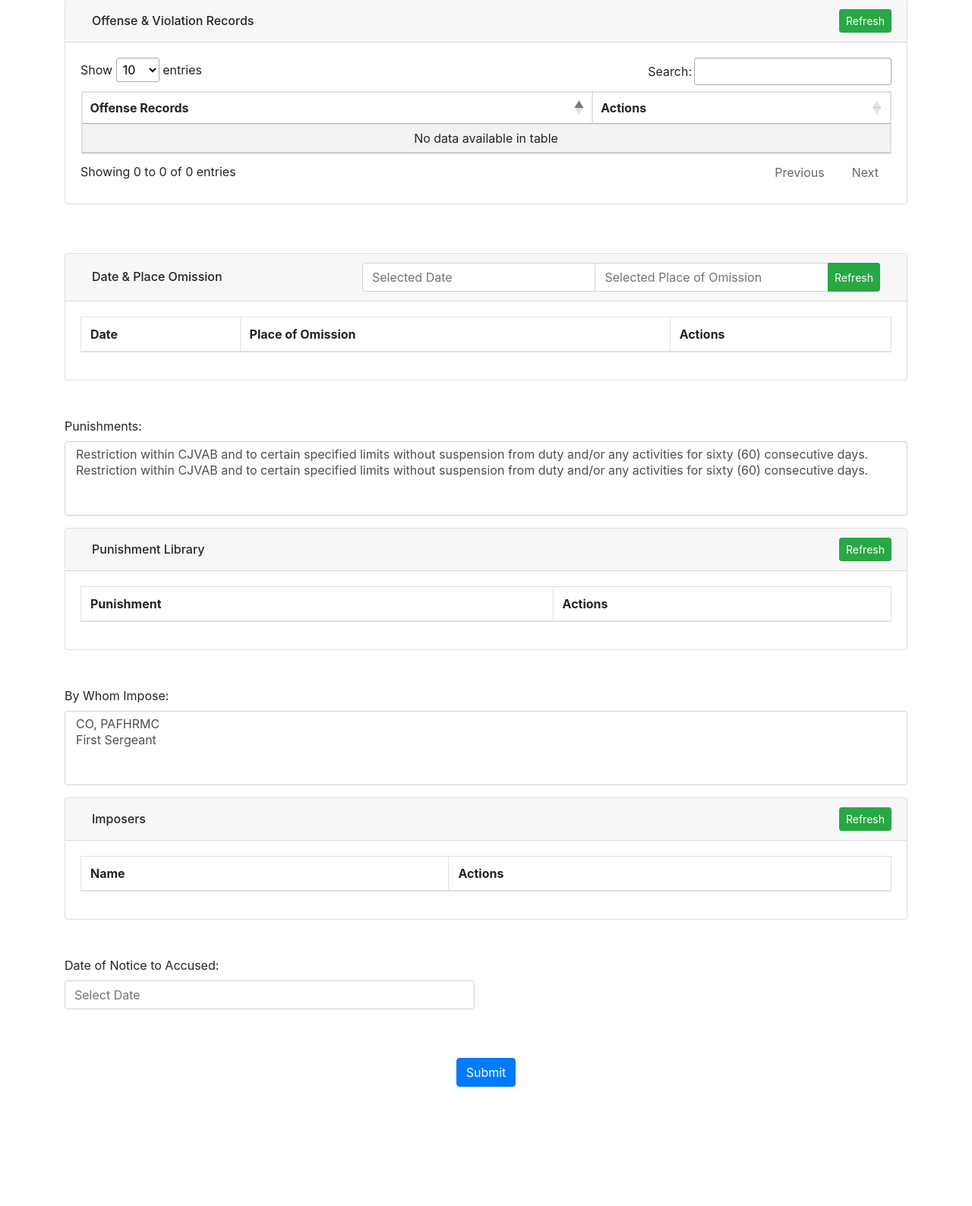
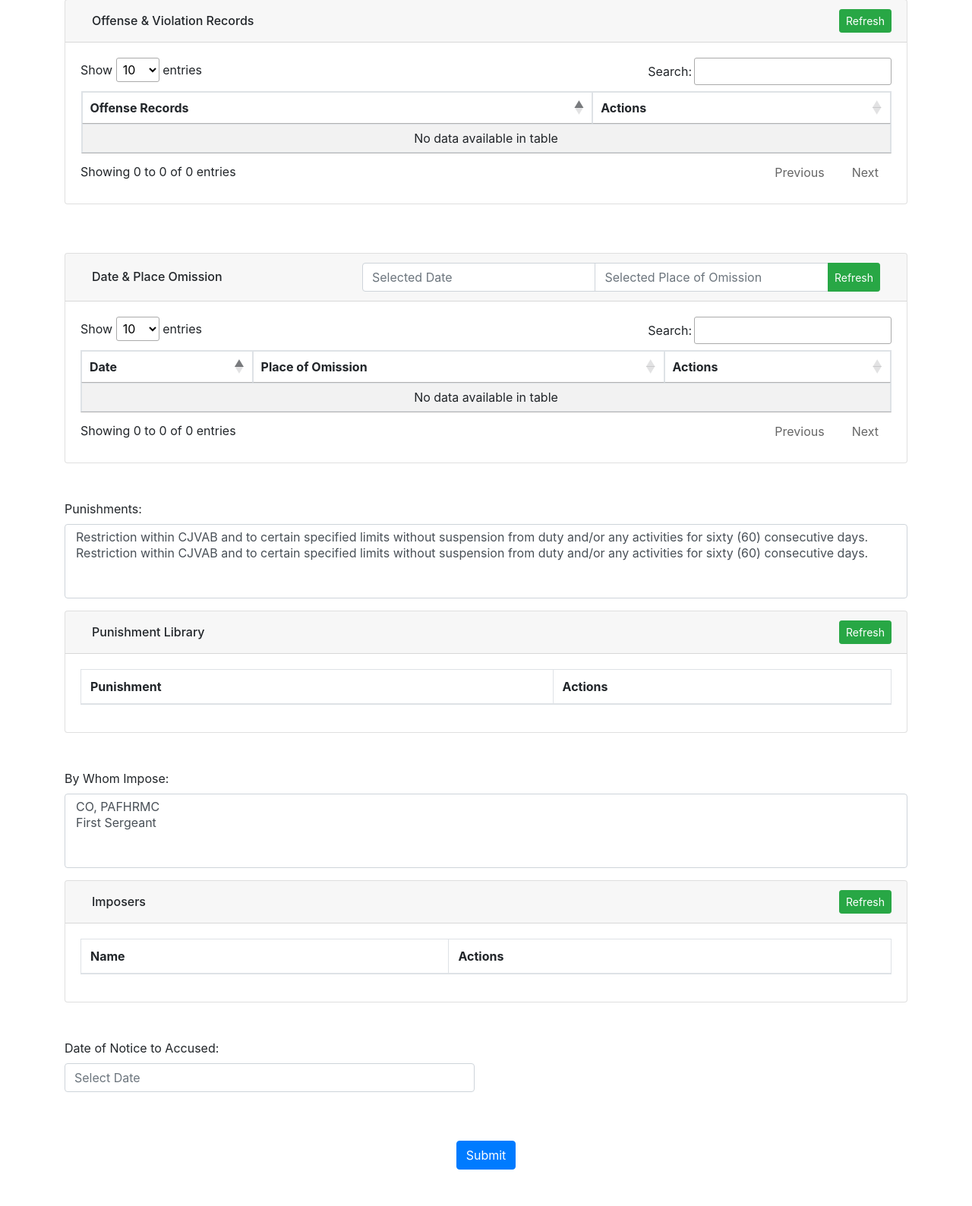
Before and after one commit to codefilterPH/PunishmentBook, a Django app: page /submit-offense/ in a window 1280 px wide. Shown: the part 819-2407 px from the top of the page at 76% size. Before the commit the page ends 2250 px from the top, so only its background shows below. Run offline with Django 4.2, Linux system fonts and the light colour scheme; data that the repository does not hold is empty; some libraries are stand-ins or nearby versions.

Commit message:
Basic layout for offense submisstion

```diff
--- /dev/null
+++ b/book/static/js/load_dt_omission.js
@@ -0,0 +1,26 @@
+function initializeOmissionDataTable() {
+
+    var omissionTable = $('#placeOmissionTable').DataTable({
+        serverSide: true,
+        processing: true,
+        ajax: {
+            url: '/get-place-omission/',
+            type: 'GET',
+        },
+        columns: [
+            { data: 'place' },
+            { data: 'date' },
+            { data: 'actions' }
+        ]
+    });
+
+    // Function to refresh the DataTable
+    function fetchPlaceOmission() {
+        omissionTable.ajax.reload();
+    }
+
+    // Trigger DataTable refresh when the button is clicked
+    $('#refreshOmission').on('click', function () {
+        fetchPlaceOmission();
+    });
+}
--- a/book/templates/book/punishment_book_page.html
+++ b/book/templates/book/punishment_book_page.html
@@ -13,7 +13,6 @@
     <link href="https://cdn.datatables.net/v/bs5/dt-1.13.6/datatables.min.css" rel="stylesheet">
     <link rel="stylesheet" href="https://cdnjs.cloudflare.com/ajax/libs/bootstrap-datetimepicker/4.17.47/css/bootstrap-datetimepicker.min.css">
     <link rel="stylesheet" href="https://cdn.jsdelivr.net/npm/sweetalert2@10/dist/sweetalert2.min.css">
-
 
     {% endblock %}
 </head>
@@ -73,6 +72,7 @@
         <!-- VIOLATIONS -->
         <div class="container mt-5 mb-5">
             <div class="row">
+
                 <div class="col-sm-12 col-md-12 col-lg-12">
                     <div class="form-group">
                         <label for="offenseList">Violations:</label>
@@ -112,6 +112,7 @@
         <!-- DATE & PLACE OMISSION -->
         <div class="container mt-5 mb-5 pt-3">
             <div class="card">
+
                 <div class="card-header d-flex justify-content-end align-items-center">
                     <h6 class="mb-0 col-md-4 col-12">Date & Place Omission</h6>
                     <div class="col-md-8 col-12 ml-auto">
@@ -256,12 +257,14 @@
     <!-- Your Custom Scripts -->
     <script src="{% static 'js/load_dt_personnel.js' %}"></script>
     <script src="{% static 'js/load_dt_offense.js' %}"></script>
+    <script src="{% static 'js/load_dt_omission.js' %}"></script>
 
     <script>
         $(document).ready(function() {
             $('#dateOmission').datetimepicker();
             initializePersonnelDataTable();
             initializeOffenseDataTable();
+            initializeOmissionDataTable();
 
             $('#dateOfNotice').datetimepicker();
 
--- a/book/urls.py
+++ b/book/urls.py
@@ -5,5 +5,6 @@ urlpatterns = [
     path('get-personnel/', views.get_personnel, name='get_personnel'),
     path('book/', views.punishment_book, name='punishment_book'),
     path('get-offense/', views.get_offense, name='get_offense'),
+    path('get-place-omission/', views.place_of_omission, name='place_of_omission'),
     path('submit-offense/', views.submit_offense, name='submit_offense'),
 ]
--- a/book/views.py
+++ b/book/views.py
@@ -1,7 +1,7 @@
 from django.shortcuts import render
 # from django.contrib.auth.decorators import login_required
 from django.db.models import Q
-from .models import AFP_Personnel, OffenseLibrary
+from .models import AFP_Personnel, OffenseLibrary, PlaceOfOmission
 from django.http import JsonResponse
 
 # @login_required
@@ -115,3 +115,52 @@ def get_offense(request):
 def submit_offense(request):
     context = {}
     return render(request, 'book/punishment_book_page.html', context)
+
+def place_of_omission(request):
+    """AJAX request to retrieve the personnel's data."""
+    # Define the base queryset
+    base_query = PlaceOfOmission.objects.all()
+
+    # Search term
+    search_term = request.GET.get('search[value]', None)
+    if search_term:
+        base_query = base_query.filter(
+            Q(place__icontains=search_term) |
+            Q(date__icontains=search_term)
+        )
+
+    # Total records
+    total_records = base_query.count()
+
+    # Order by
+    order_column = int(request.GET.get('order[0][column]', 0))
+    order_dir = request.GET.get('order[0][dir]', 'asc')
+    order_columns = ['place', 'date']
+    if order_dir == 'asc':
+        base_query = base_query.order_by(order_columns[order_column])
+    else:
+        base_query = base_query.order_by(f'-{order_columns[order_column]}')
+
+    # Page and page length
+    start = int(request.GET.get('start', 0))
+    length = int(request.GET.get('length', 5))
+    end = start + length
+
+    # Get the data for the current page
+    filtered_data = base_query[start:end]
+
+    # Construct the JSON response
+    response = {
+        'draw': int(request.GET.get('draw', 0)),
+        'recordsTotal': total_records,
+        'recordsFiltered': total_records,
+        'data': [
+            {
+                'place': item.place,
+                'date': item.date,
+                'actions': f'<button onclick="refreshOmission({item.id})" class="btn btn-sm btn-info mr-auto">Use</button>'
+            } for item in filtered_data
+        ]
+    }
+
+    return JsonResponse(response)
```
Also changed, not shown: book/tests.py (added, +20 -0 lines).
